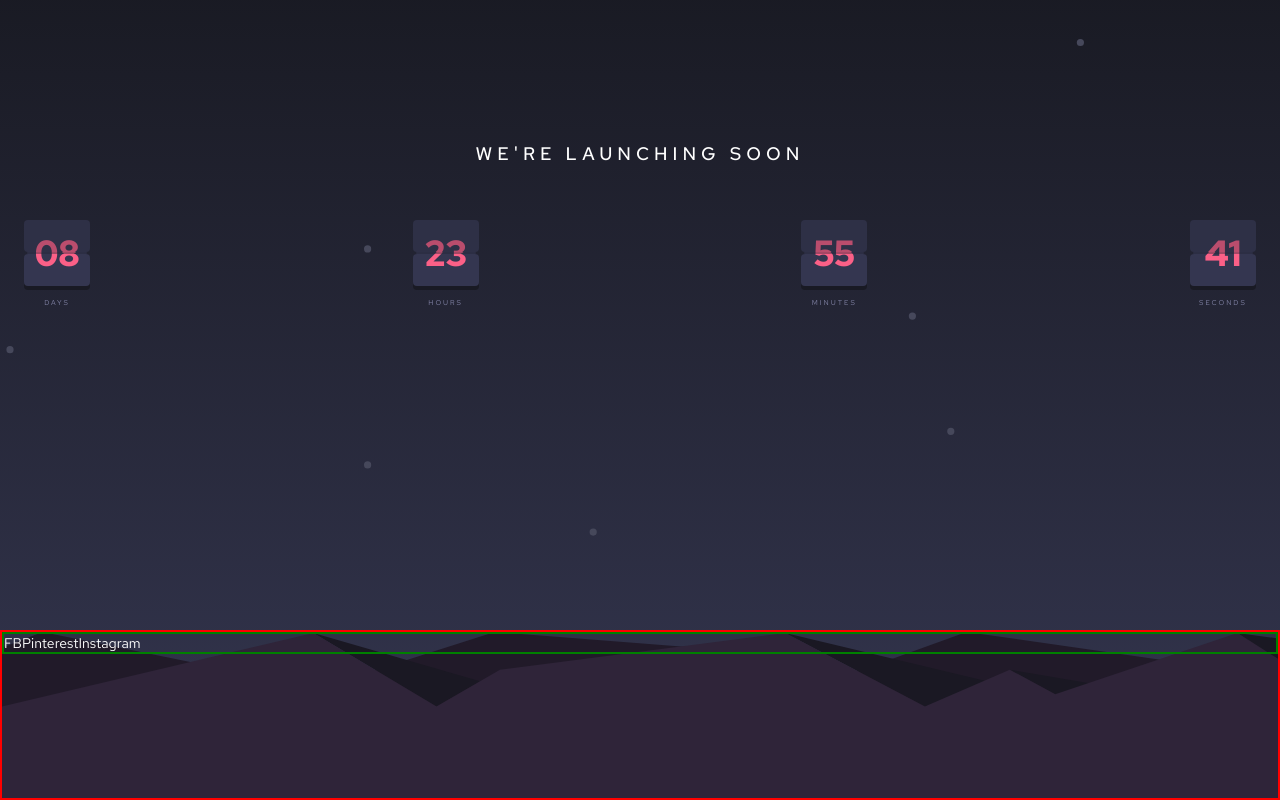
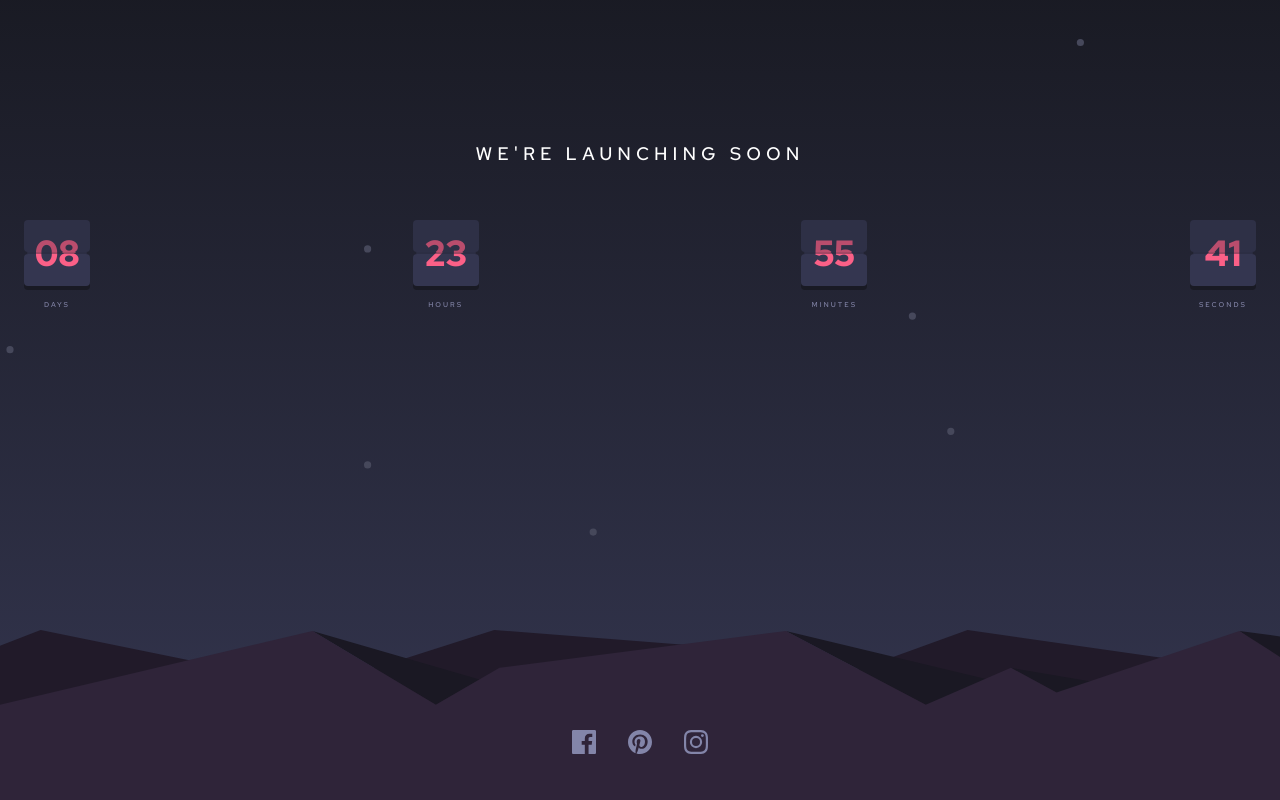
Before and after one commit to bmhan319/countdown-timer, a React (Create React App) app: page / in a window 1280 px wide. Built offline with nearby package versions, Linux system fonts and the light colour scheme.

Commit message:
done styling social component

```diff
--- a/src/components/Social.js
+++ b/src/components/Social.js
@@ -4,9 +4,21 @@
   return (
     <div className="socialComponent">
       <div className="socialContainer">
-        <div className="socialIcon socialFaceBook">FB</div>
-        <div className="socialIcon socialPinterest">Pinterest</div>
-        <div className="socialIcon socialInstagram">Instagram</div>
+        <a href="#" className="socialIconContainer socialFaceBook">
+          <svg className="socialSVG" xmlns="http://www.w3.org/2000/svg" width="24" height="24">
+            <path className="socialIcon faceBookIcon" fill="#8385A9" d="M22.675 0H1.325C.593 0 0 .593 0 1.325v21.351C0 23.407.593 24 1.325 24H12.82v-9.294H9.692v-3.622h3.128V8.413c0-3.1 1.893-4.788 4.659-4.788 1.325 0 2.463.099 2.795.143v3.24l-1.918.001c-1.504 0-1.795.715-1.795 1.763v2.313h3.587l-.467 3.622h-3.12V24h6.116c.73 0 1.323-.593 1.323-1.325V1.325C24 .593 23.407 0 22.675 0z"/>
+          </svg>
+        </a>
+        <a href="#" className="socialIconContainer socialPinterest">
+          <svg className="socialSVG" xmlns="http://www.w3.org/2000/svg" width="24" height="24">
+            <path className="socialIcon pinterestIcon" fill="#8385A9" d="M12 0C5.373 0 0 5.372 0 12c0 5.084 3.163 9.426 7.627 11.174-.105-.949-.2-2.405.042-3.441.218-.937 1.407-5.965 1.407-5.965s-.359-.719-.359-1.782c0-1.668.967-2.914 2.171-2.914 1.023 0 1.518.769 1.518 1.69 0 1.029-.655 2.568-.994 3.995-.283 1.194.599 2.169 1.777 2.169 2.133 0 3.772-2.249 3.772-5.495 0-2.873-2.064-4.882-5.012-4.882-3.414 0-5.418 2.561-5.418 5.207 0 1.031.397 2.138.893 2.738a.36.36 0 01.083.345l-.333 1.36c-.053.22-.174.267-.402.161-1.499-.698-2.436-2.889-2.436-4.649 0-3.785 2.75-7.262 7.929-7.262 4.163 0 7.398 2.967 7.398 6.931 0 4.136-2.607 7.464-6.227 7.464-1.216 0-2.359-.631-2.75-1.378l-.748 2.853c-.271 1.043-1.002 2.35-1.492 3.146C9.57 23.812 10.763 24 12 24c6.627 0 12-5.373 12-12 0-6.628-5.373-12-12-12z"/>
+          </svg>
+        </a>
+        <a href="#" className="socialIconContainer socialInstagram">
+          <svg className="socialSVG" xmlns="http://www.w3.org/2000/svg" width="24" height="24">
+            <path className="socialIcon instagramIcon" fill="#8385A9" d="M12 2.163c3.204 0 3.584.012 4.85.07 3.252.148 4.771 1.691 4.919 4.919.058 1.265.069 1.645.069 4.849 0 3.205-.012 3.584-.069 4.849-.149 3.225-1.664 4.771-4.919 4.919-1.266.058-1.644.07-4.85.07-3.204 0-3.584-.012-4.849-.07-3.26-.149-4.771-1.699-4.919-4.92-.058-1.265-.07-1.644-.07-4.849 0-3.204.013-3.583.07-4.849.149-3.227 1.664-4.771 4.919-4.919 1.266-.057 1.645-.069 4.849-.069zM12 0C8.741 0 8.333.014 7.053.072 2.695.272.273 2.69.073 7.052.014 8.333 0 8.741 0 12c0 3.259.014 3.668.072 4.948.2 4.358 2.618 6.78 6.98 6.98C8.333 23.986 8.741 24 12 24c3.259 0 3.668-.014 4.948-.072 4.354-.2 6.782-2.618 6.979-6.98.059-1.28.073-1.689.073-4.948 0-3.259-.014-3.667-.072-4.947-.196-4.354-2.617-6.78-6.979-6.98C15.668.014 15.259 0 12 0zm0 5.838a6.162 6.162 0 100 12.324 6.162 6.162 0 000-12.324zM12 16a4 4 0 110-8 4 4 0 010 8zm6.406-11.845a1.44 1.44 0 100 2.881 1.44 1.44 0 000-2.881z"/>
+          </svg>
+        </a>
       </div>
     </div>
   )
--- a/src/css/social.css
+++ b/src/css/social.css
@@ -7,12 +7,25 @@
   background-repeat: no-repeat;
   background-size: cover;
   background-position: 80% top;
-  border: 2px solid red;
-
+  display: flex;
+  justify-content: center;
 }
 
 .socialContainer {
-  border: 2px solid green;
   display: flex;
   color: #fff;
+  position: absolute;
+  bottom: 42px;
 }
+
+.socialIconContainer {
+margin-right: 32px;
+}
+
+.socialInstagram {
+  margin-right: 0;
+}
+
+.socialIcon:hover {
+  fill: var(--Red);
+}
--- a/src/css/timer.css
+++ b/src/css/timer.css
@@ -4,7 +4,7 @@
 }
 
 .timeContainer {
-  margin-bottom: 12px;
+  margin-bottom: 14px;
 }
 
 .timerBG {
@@ -65,5 +65,6 @@
   color: var(--Blue);
   text-align: center;
   font-size: .5em;
+  font-weight: 500;
   letter-spacing: 2px;
 }
```
Also changed, not shown: 1 other file (tests, documents, lock files or other folders).
